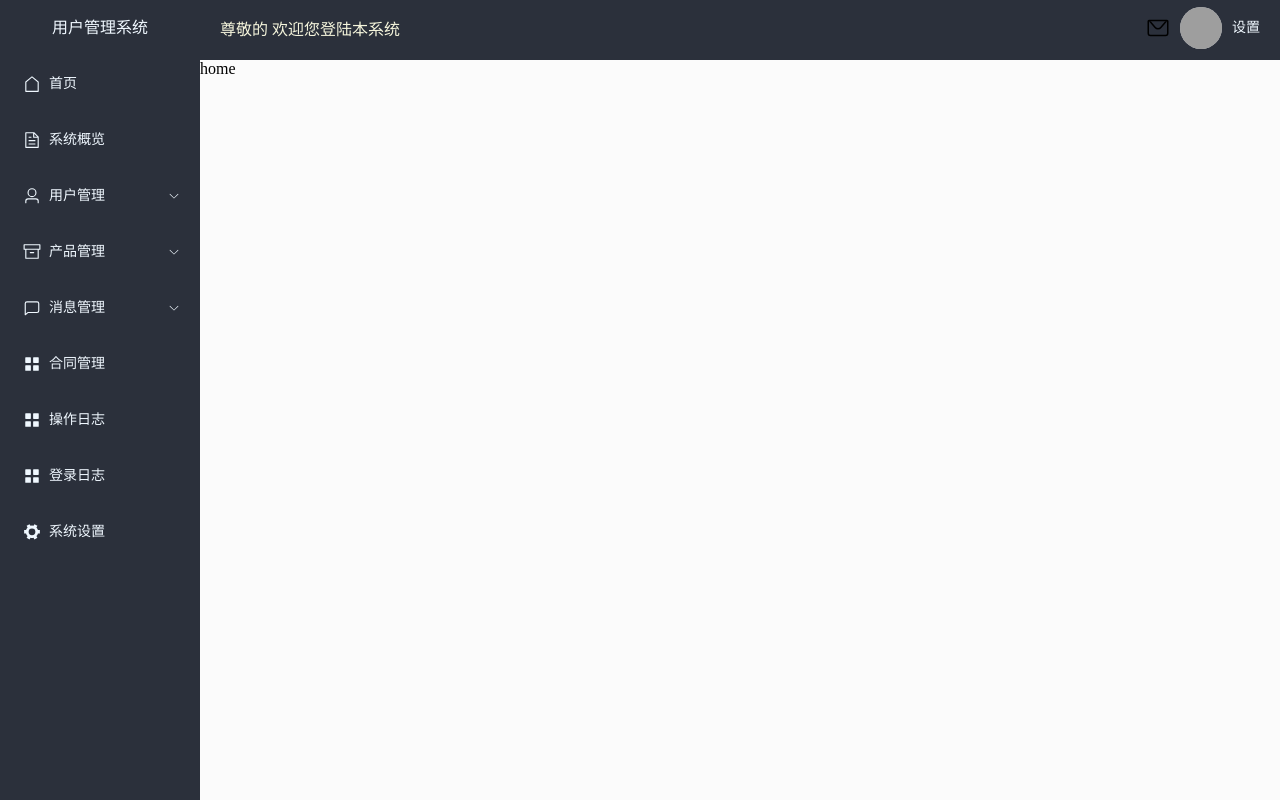
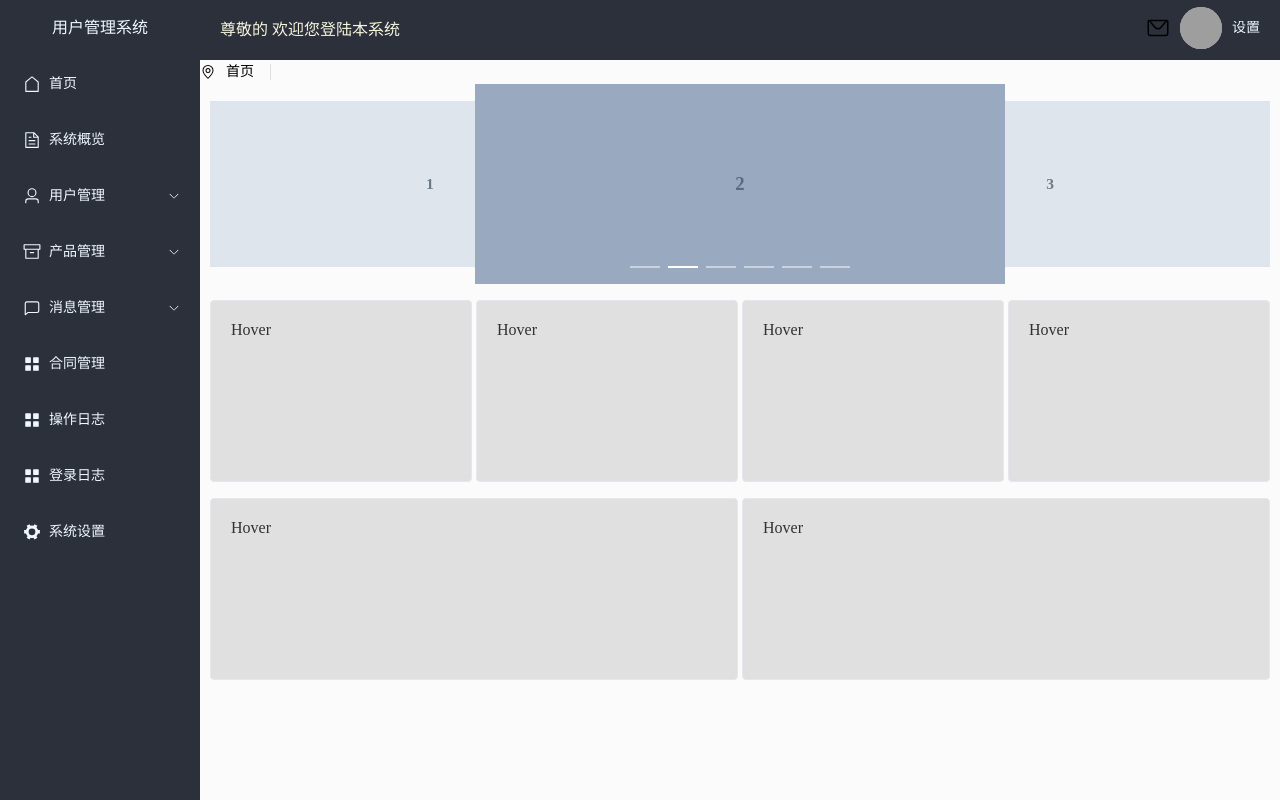
Before and after one commit to HuskyCommunicator/prog-HouTai, a Vue app in the folder admin/: page /#/home in a window 1280 px wide. Built offline with nearby package versions, Linux system fonts and the light colour scheme; grey boxes are pictures that could not be loaded.

Commit message:
前端 首页布局

```diff
--- a/admin/src/App.vue
+++ b/admin/src/App.vue
@@ -15,4 +15,9 @@ html,
   height: 100%;
   width: 100%;
 }
+* {
+  overflow: auto; /* 允许滚动 */
+  scrollbar-width: none; /* 隐藏滚动条 - Firefox */
+  -ms-overflow-style: none; /* 隐藏滚动条 - Internet Explorer 10+ */
+}
 </style>
--- a/admin/src/components/breadCrumb.vue
+++ /dev/null
@@ -1,28 +0,0 @@
-<script setup lang="ts">
-const props = defineProps(['item'])
-</script>
-<template>
-  <div class="bread">
-    <el-breadcrumb separator="/">
-      <el-breadcrumb-item>{{ props.item.first }}</el-breadcrumb-item>
-      <el-breadcrumb-item v-if="props.item.second">{{ props.item.second }}</el-breadcrumb-item>
-    </el-breadcrumb>
-  </div>
-</template>
-<style lang="scss" scoped>
-.bread {
-  height: 30px;
-  padding: 0 20px;
-  display: flex;
-  align-items: center;
-  background-color: rgb(176, 176, 176);
-}
-:deep(.el-breadcrumb__item) {
-  height: 30px;
-  font-size: 16px;
-  line-height: 30px;
-}
-:deep(.el-breadcrumb__inner) {
-  font-weight: 500;
-}
-</style>
--- a/admin/src/views/home/home.vue
+++ b/admin/src/views/home/home.vue
@@ -1,3 +1,70 @@
-<script setup lang="ts"></script>
-<template>home</template>
-<style lang="scss" scoped></style>
+<script setup lang="ts">
+import { ref } from 'vue'
+
+const noticeDialog = ref(false)
+const messageDialog = ref(false)
+</script>
+<template>
+  <el-page-header icon="Location" title="首页" content="" />
+  <div class="wrapper">
+    <!-- 轮播图 -->
+    <el-carousel :interval="4000" type="card" height="200px">
+      <el-carousel-item v-for="item in 6" :key="item">
+        <h3 text="2xl" justify="center">{{ item }}</h3>
+      </el-carousel-item>
+    </el-carousel>
+    <!-- 介绍 -->
+    <el-row :gutter="4">
+      <el-col :span="6"> <el-card shadow="hover">Hover</el-card></el-col>
+      <el-col :span="6"> <el-card shadow="hover">Hover</el-card></el-col>
+      <el-col :span="6"> <el-card shadow="hover">Hover</el-card></el-col>
+      <el-col :span="6"> <el-card shadow="hover">Hover</el-card></el-col>
+    </el-row>
+    <!-- 通知 -->
+    <el-row :gutter="4">
+      <el-col :span="12">
+        <el-card shadow="hover" @click="noticeDialog = true">Hover</el-card>
+        <!-- 公司公告 -->
+        <el-dialog v-model="noticeDialog" title="公司公告" width="800"> 公司公告 </el-dialog>
+      </el-col>
+      <el-col :span="12">
+        <el-card shadow="hover" @click="messageDialog = true">Hover</el-card>
+        <!-- 系统消息 -->
+        <el-dialog v-model="messageDialog" title="系统消息" width="800"> 系统消息 </el-dialog>
+      </el-col>
+    </el-row>
+  </div>
+</template>
+<style lang="scss" scoped>
+.wrapper {
+  padding: 0 10px;
+  height: calc(100vh - 100px);
+}
+//轮播图
+.el-carousel__item h3 {
+  color: #475669;
+  opacity: 0.75;
+  line-height: 200px;
+  margin: 0;
+  text-align: center;
+}
+
+.el-carousel__item:nth-child(2n) {
+  background-color: #99a9bf;
+}
+
+.el-carousel__item:nth-child(2n + 1) {
+  background-color: #d3dce6;
+}
+//栅格布局
+.el-row {
+  margin: 16px 0;
+  .el-col {
+    border-radius: 4px;
+    .el-card {
+      background-color: #e0e0e0;
+      height: 180px;
+    }
+  }
+}
+</style>
--- a/admin/src/views/systemSet/components/account.vue
+++ b/admin/src/views/systemSet/components/account.vue
@@ -86,7 +86,7 @@ const submitForm = () => {
 </script>
 
 <template>
-  <div class="wrapper">
+  <div class="tab-wrapper">
     <el-form
       ref="userFormRef"
       :model="userForm"
@@ -161,7 +161,7 @@ const submitForm = () => {
 </template>
 
 <style lang="scss" scoped>
-.wrapper {
+.tab-wrapper {
   margin-left: 40px;
   width: 50%;
 }
--- a/admin/src/views/systemSet/set.vue
+++ b/admin/src/views/systemSet/set.vue
@@ -1,6 +1,5 @@
 <script setup lang="ts">
 // 导入必要的组件和Vue函数
-import Bread from '@/components/breadCrumb.vue'
 import { ref } from 'vue'
 import Account from './components/account.vue'
 import Company from './components/company.vue'
@@ -14,10 +13,10 @@ const activeName = ref('first') // 当前活动的标签页名称
 </script>
 
 <template>
+  <div class="wrapper">
     <!-- 面包屑组件-->
-  <Bread ref="breadCrumb" :item="item" />
-  <div class="wrapper">
-    <div class="content">
+    <el-page-header icon="" title="系统设置" content="" />
+
     <!-- tab -->
     <el-tabs v-model="activeName" class="demo-tabs">
       <el-tab-pane label="账号详情" name="first"><Account /></el-tab-pane>
@@ -26,18 +25,13 @@ const activeName = ref('first') // 当前活动的标签页名称
       <el-tab-pane label="其他设置" name="fourth"><Other /></el-tab-pane>
     </el-tabs>
   </div>
-  </div>
 </template>
 
 <style lang="scss" scoped>
 // 定义样式
 .wrapper {
-  padding: 5px 5px 0 5px;
+  padding: 0 10px;
   height: calc(100vh - 100px);
-}
-.content {
-  padding: 0 10px;
-  height: 100%;
 }
 .el-tabs__content {
   padding: 32px;
```
Also changed, not shown: admin/components.d.ts (+7 -0 lines), 1 other file (tests, documents, lock files or other folders). Lines whose indentation alone changed are shown as unchanged.
